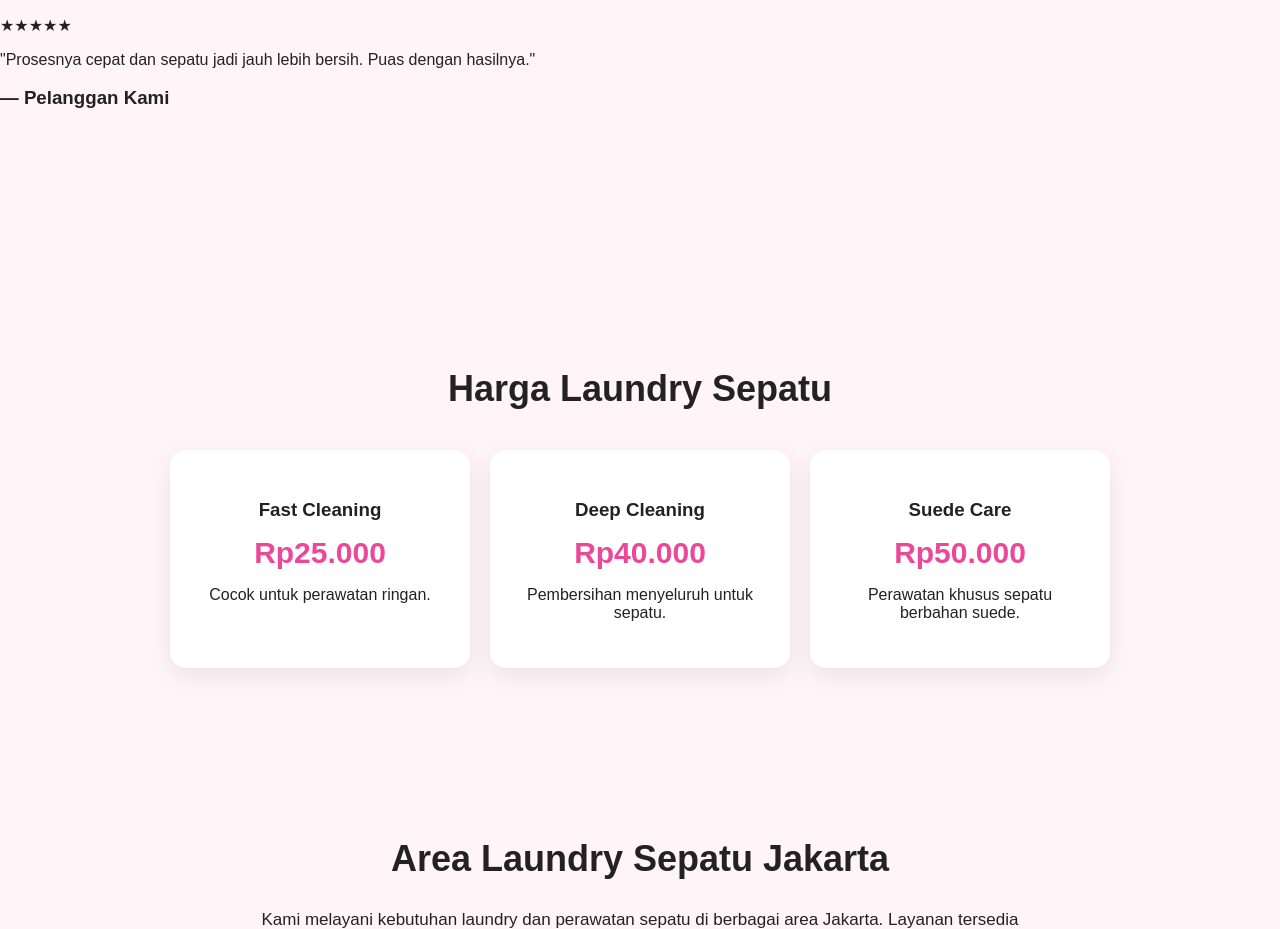
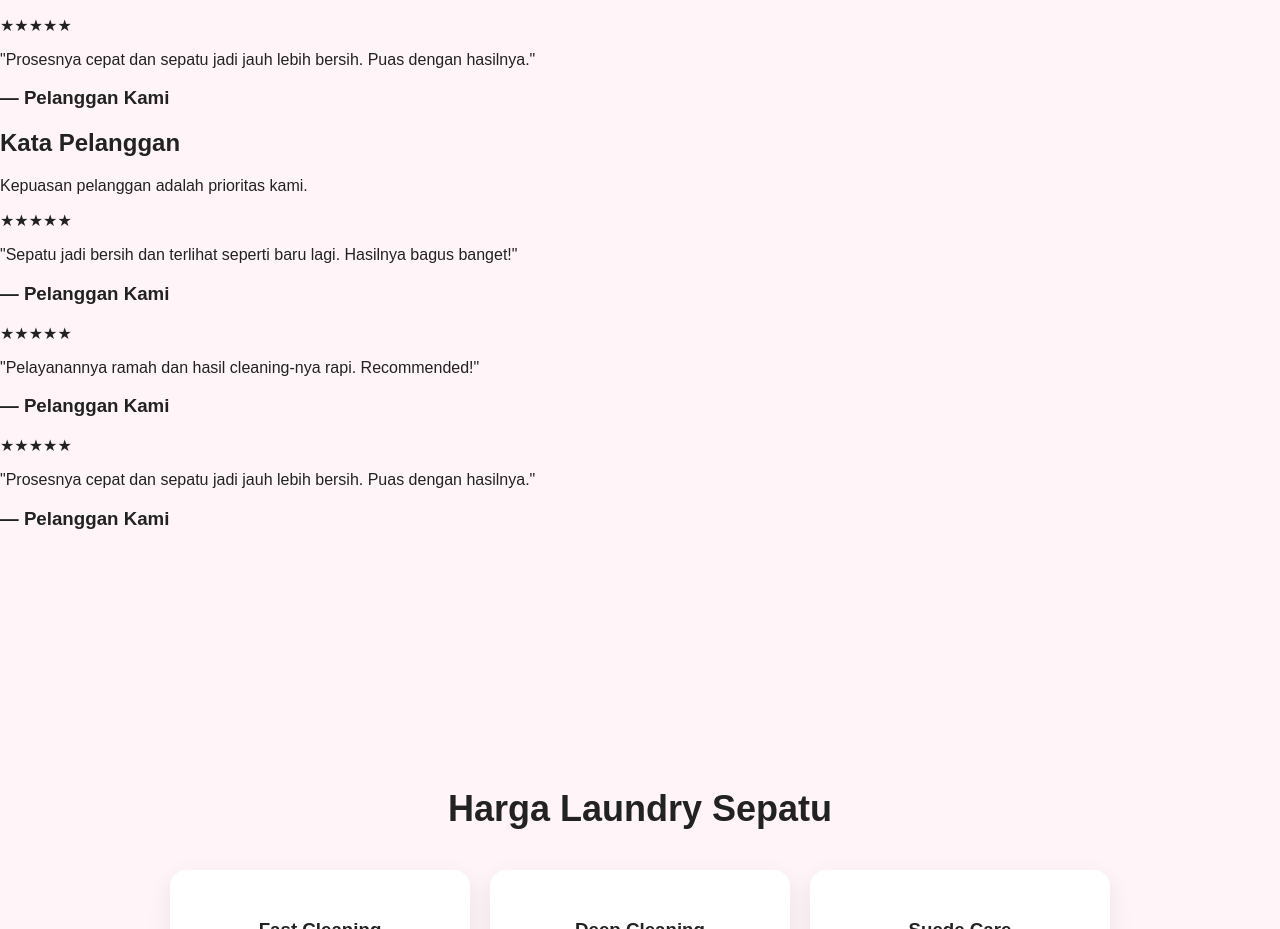
Before and after one commit to jelismariana/laundry-sepatu-jakarta, a plain HTML site: page index.html in a window 1280 px wide. Shown: the part 2000-2929 px from the top of the page. Drawn offline with Linux system fonts and the light colour scheme.

Commit message:
Update index.html

```diff
--- a/index.html
+++ b/index.html
@@ -397,6 +397,34 @@
 
     </div>
 </section>
+<section class="testimonials">
+    <h2>Kata Pelanggan</h2>
+    <p class="testimonial-subtitle">
+        Kepuasan pelanggan adalah prioritas kami.
+    </p>
+
+    <div class="testimonial-list">
+
+        <div class="testimonial-card">
+            <div class="stars">★★★★★</div>
+            <p>"Sepatu jadi bersih dan terlihat seperti baru lagi. Hasilnya bagus banget!"</p>
+            <h3>— Pelanggan Kami</h3>
+        </div>
+
+        <div class="testimonial-card">
+            <div class="stars">★★★★★</div>
+            <p>"Pelayanannya ramah dan hasil cleaning-nya rapi. Recommended!"</p>
+            <h3>— Pelanggan Kami</h3>
+        </div>
+
+        <div class="testimonial-card">
+            <div class="stars">★★★★★</div>
+            <p>"Prosesnya cepat dan sepatu jadi jauh lebih bersih. Puas dengan hasilnya."</p>
+            <h3>— Pelanggan Kami</h3>
+        </div>
+
+    </div>
+</section>
 <section class="pricing">
 
     </div>
```
